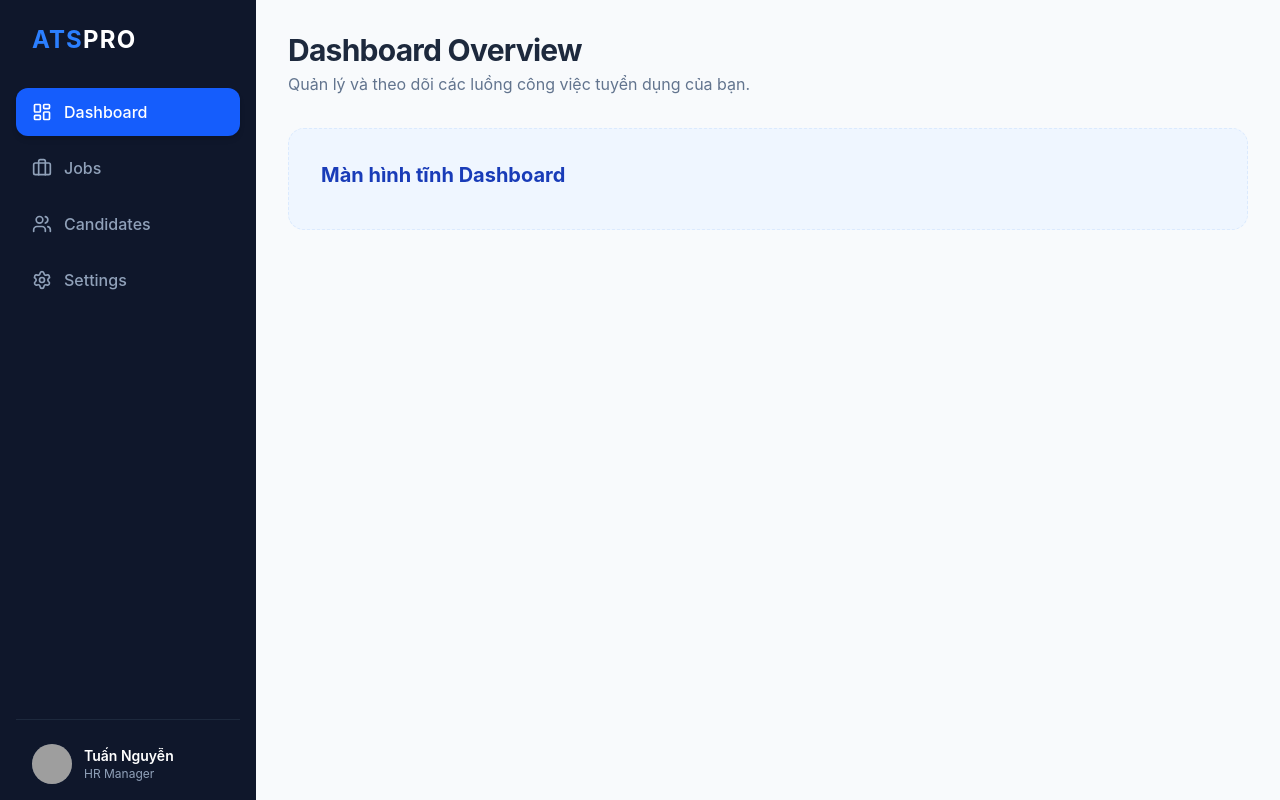
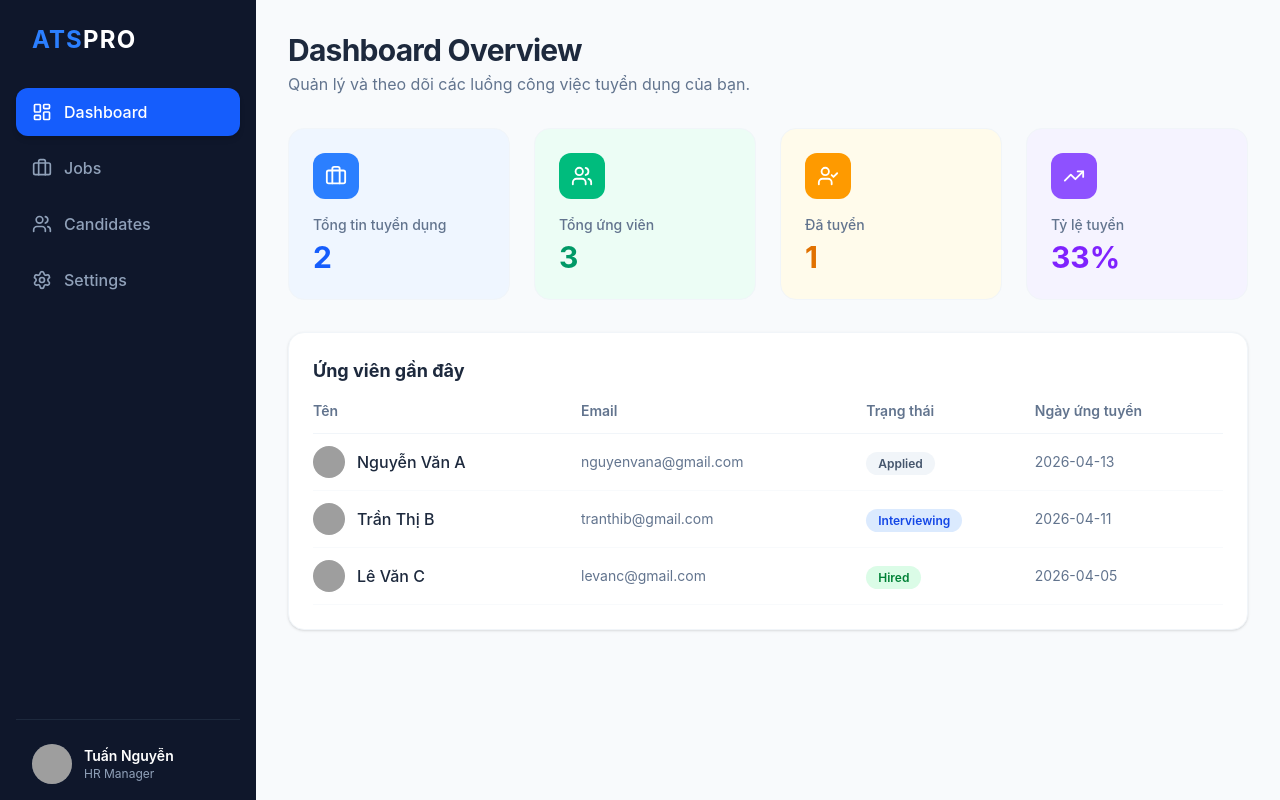
Before and after one commit to nguyen279166/ATS_PRO, a React (Vite) app: page / in a window 1280 px wide. Built offline with nearby package versions, Linux system fonts and the light colour scheme; grey boxes are pictures that could not be loaded.

Commit message:
feat: DashBoard UI added

```diff
--- a/src/App.tsx
+++ b/src/App.tsx
@@ -2,6 +2,7 @@ import { BrowserRouter, Routes, Route, useLocation } from "react-router-dom";
 import Sidebar from "./layouts/Sidebar";
 import JobList from "./pages/JobList";
 import KanbanBoard from "./pages/KanbanBoard";
+import Dashboard from "./pages/Dashboard";
 
 // Một Layout Wrapper (Bề mặt chung) để chứa cái Sidebar cố định
 function LayoutCore({ children }: { children: React.ReactNode }) {
@@ -40,17 +41,7 @@ export default function App() {
     <BrowserRouter>
       <LayoutCore>
         <Routes>
-          {/* Default Route: Tạm thời cho cái rỗng */}
-          <Route
-            path='/'
-            element={
-              <div className='p-8 bg-blue-50 text-blue-800 rounded-2xl border border-blue-100 border-dashed'>
-                <h3 className='text-xl font-bold mb-2'>
-                  Màn hình tĩnh Dashboard
-                </h3>
-              </div>
-            }
-          />
+          <Route path='/' element={<Dashboard />} />
           <Route path='/jobs' element={<JobList />} />
           <Route path='/jobs/:jobId' element={<KanbanBoard />} />
         </Routes>
--- /dev/null
+++ b/src/pages/DashBoard.tsx
@@ -0,0 +1,140 @@
+import { mockJobs, mockCandidates } from "../api/mockData";
+import { Briefcase, Users, UserCheck, UserX, TrendingUp } from "lucide-react";
+
+export default function Dashboard() {
+  // TÍNH TOÁN SỐ LIỆU THỐNG KÊ TỪ DỮ LIỆU GIẢ
+  // Đây là "Derived State" (Dữ liệu phái sinh) - không cần useState, chỉ cần tính toán thuần túy
+  const totalJobs = mockJobs.length;
+  const totalCandidates = mockCandidates.length;
+  const hiredCount = mockCandidates.filter((c) => c.status === "Hired").length;
+  const rejectedCount = mockCandidates.filter(
+    (c) => c.status === "Rejected",
+  ).length;
+  const interviewingCount = mockCandidates.filter(
+    (c) => c.status === "Interviewing",
+  ).length;
+  const hireRate =
+    totalCandidates > 0 ? Math.round((hiredCount / totalCandidates) * 100) : 0;
+
+  // Mảng cấu hình các Thẻ thống kê (DRY: Không lặp code 4 lần)
+  const statsCards = [
+    {
+      title: "Tổng tin tuyển dụng",
+      value: totalJobs,
+      icon: Briefcase,
+      color: "bg-blue-500",
+      bgLight: "bg-blue-50",
+      textColor: "text-blue-600",
+    },
+    {
+      title: "Tổng ứng viên",
+      value: totalCandidates,
+      icon: Users,
+      color: "bg-emerald-500",
+      bgLight: "bg-emerald-50",
+      textColor: "text-emerald-600",
+    },
+    {
+      title: "Đã tuyển",
+      value: hiredCount,
+      icon: UserCheck,
+      color: "bg-amber-500",
+      bgLight: "bg-amber-50",
+      textColor: "text-amber-600",
+    },
+    {
+      title: "Tỷ lệ tuyển",
+      value: `${hireRate}%`,
+      icon: TrendingUp,
+      color: "bg-violet-500",
+      bgLight: "bg-violet-50",
+      textColor: "text-violet-600",
+    },
+  ];
+
+  return (
+    <div>
+      {/* HÀNG 1: CÁC THẺ THỐNG KÊ */}
+      <div className='grid grid-cols-1 md:grid-cols-2 lg:grid-cols-4 gap-6 mb-8'>
+        {statsCards.map((card) => {
+          const Icon = card.icon;
+          return (
+            <div
+              key={card.title}
+              className={`${card.bgLight} p-6 rounded-2xl border border-slate-100 hover:shadow-md transition-all`}
+            >
+              <div className='flex items-center justify-between mb-4'>
+                <div className={`${card.color} p-3 rounded-xl text-white`}>
+                  <Icon size={22} />
+                </div>
+              </div>
+              <p className='text-sm text-slate-500 font-medium'>{card.title}</p>
+              <p className={`text-3xl font-bold mt-1 ${card.textColor}`}>
+                {card.value}
+              </p>
+            </div>
+          );
+        })}
+      </div>
+
+      {/* HÀNG 2: BẢNG DANH SÁCH ỨNG VIÊN GẦN ĐÂY */}
+      <div className='bg-white rounded-2xl border border-slate-100 shadow-sm p-6'>
+        <h3 className='text-lg font-bold text-slate-800 mb-4'>
+          Ứng viên gần đây
+        </h3>
+        <table className='w-full text-left'>
+          <thead>
+            <tr className='text-sm text-slate-500 border-b border-slate-100'>
+              <th className='pb-3 font-semibold'>Tên</th>
+              <th className='pb-3 font-semibold'>Email</th>
+              <th className='pb-3 font-semibold'>Trạng thái</th>
+              <th className='pb-3 font-semibold'>Ngày ứng tuyển</th>
+            </tr>
+          </thead>
+          <tbody>
+            {mockCandidates.map((candidate) => (
+              <tr
+                key={candidate.id}
+                className='border-b border-slate-50 hover:bg-slate-50 transition-colors'
+              >
+                <td className='py-3'>
+                  <div className='flex items-center gap-3'>
+                    <img
+                      src={candidate.avatar}
+                      alt=''
+                      className='w-8 h-8 rounded-full'
+                    />
+                    <span className='font-medium text-slate-800'>
+                      {candidate.name}
+                    </span>
+                  </div>
+                </td>
+                <td className='py-3 text-slate-500 text-sm'>
+                  {candidate.email}
+                </td>
+                <td className='py-3'>
+                  <span
+                    className={`px-3 py-1 rounded-full text-xs font-semibold ${
+                      candidate.status === "Hired"
+                        ? "bg-green-100 text-green-700"
+                        : candidate.status === "Interviewing"
+                          ? "bg-blue-100 text-blue-700"
+                          : candidate.status === "Rejected"
+                            ? "bg-red-100 text-red-700"
+                            : "bg-slate-100 text-slate-600"
+                    }`}
+                  >
+                    {candidate.status}
+                  </span>
+                </td>
+                <td className='py-3 text-slate-500 text-sm'>
+                  {candidate.appliedDate}
+                </td>
+              </tr>
+            ))}
+          </tbody>
+        </table>
+      </div>
+    </div>
+  );
+}
```
